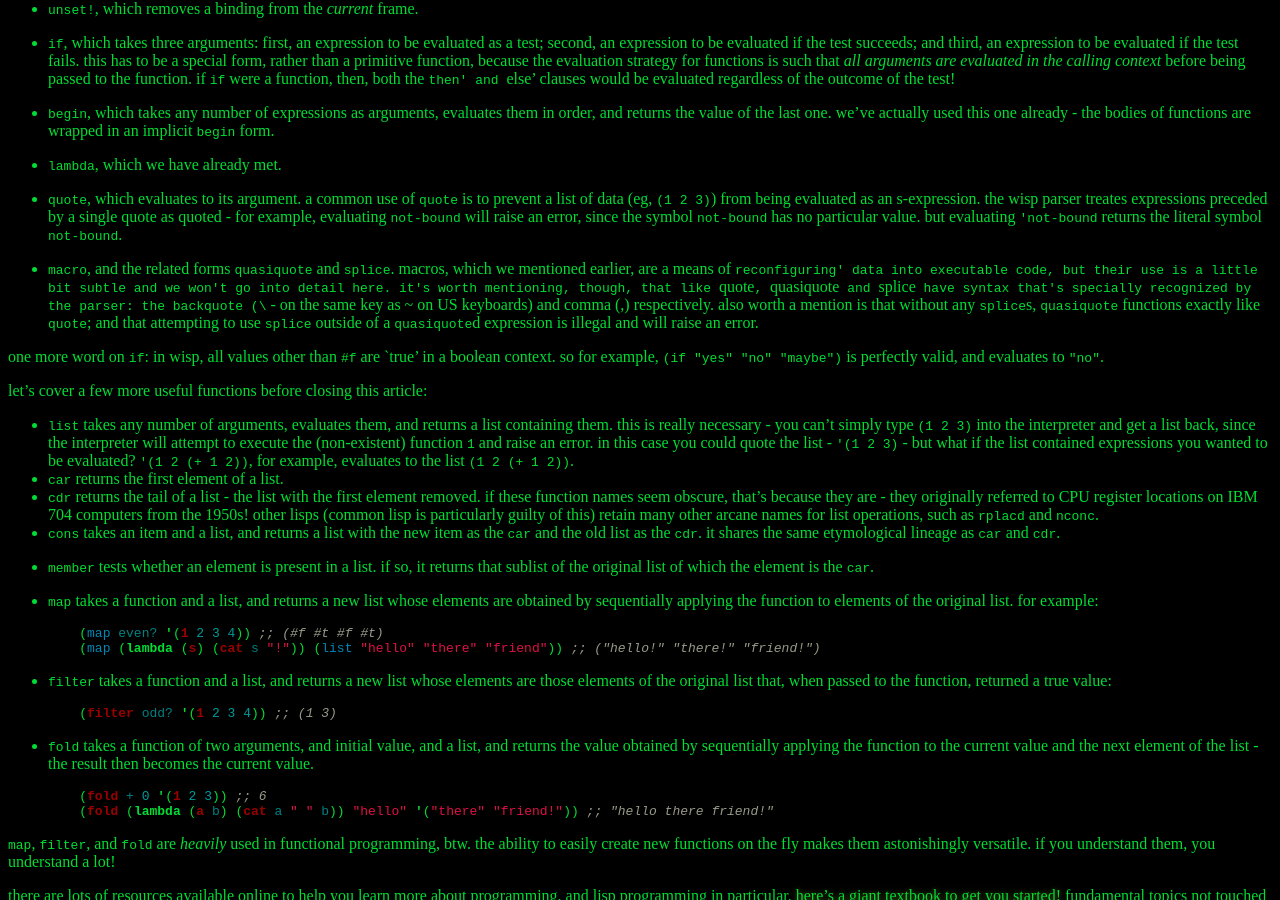
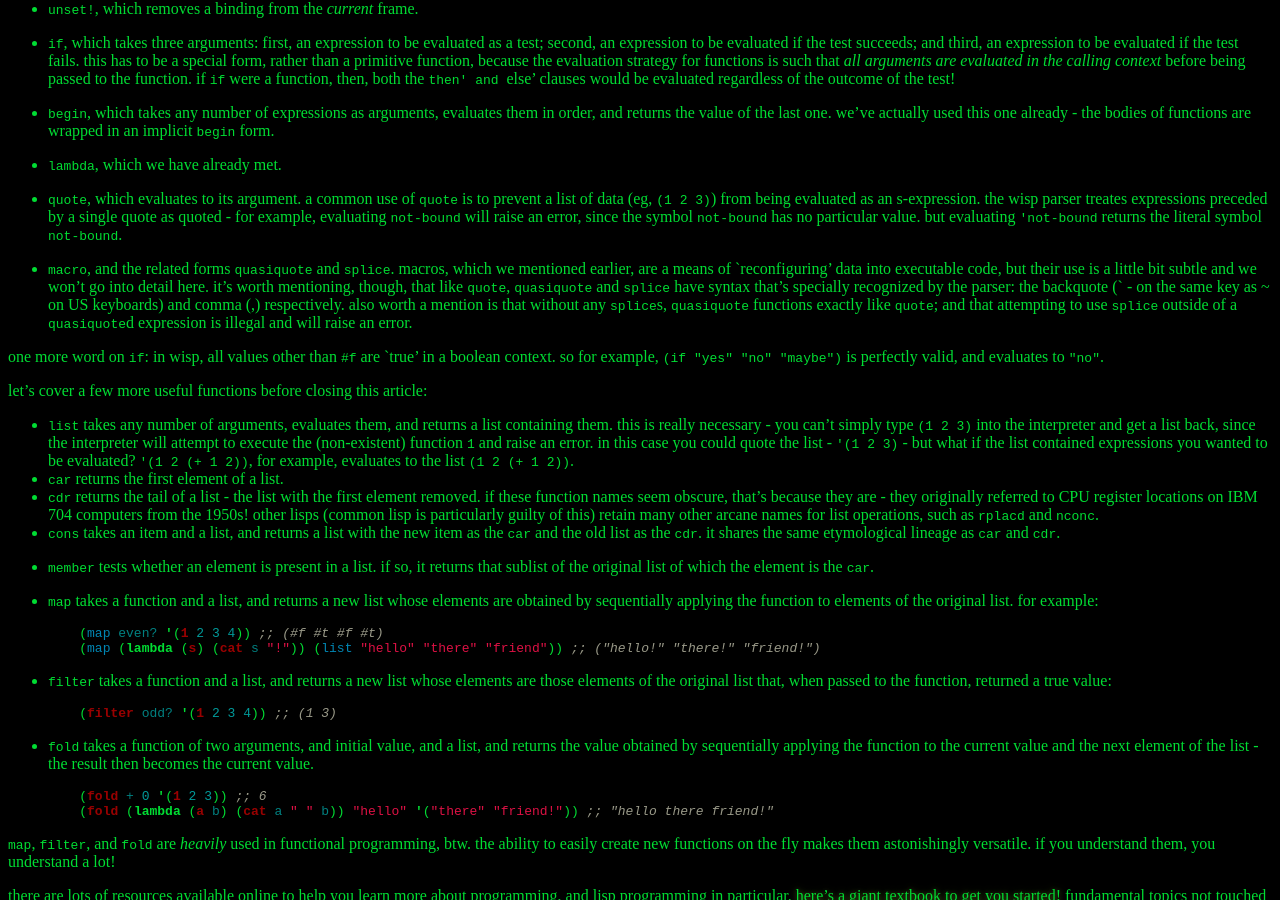
Before and after one commit to cofinalsubnets/witch_house, a Jekyll site: the page built from _posts/2013-03-23-papa-teach-me-to-wisp.md, in a window 1280 px wide and 900 px high, scrolled down 1208 px. Built offline with Jekyll 4.4.1, drawn with Linux system fonts in a browser that asks for light colours.

```diff
--- a/_posts/2013-03-23-papa-teach-me-to-wisp.md
+++ b/_posts/2013-03-23-papa-teach-me-to-wisp.md
@@ -70,7 +70,7 @@ we used the `define` special form above. a special form is a procedure that elic
 
 - `quote`, which evaluates to its argument. a common use of `quote` is to prevent a list of data (eg, `(1 2 3)`) from being evaluated as an s-expression. the wisp parser treates expressions preceded by a single quote as quoted - for example, evaluating `not-bound` will raise an error, since the symbol `not-bound` has no particular value. but evaluating `'not-bound` returns the literal symbol `not-bound`.
 
-- `macro`, and the related forms `quasiquote` and `splice`. macros, which we mentioned earlier, are a means of `reconfiguring' data into executable code, but their use is a little bit subtle and we won't go into detail here. it's worth mentioning, though, that like `quote`, `quasiquote` and `splice` have syntax that's specially recognized by the parser: the backquote (\` - on the same key as \~ on US keyboards) and comma (,) respectively. also worth a mention is that without any `splice`s, `quasiquote` functions exactly like `quote`; and that attempting to use `splice` outside of a `quasiquote`d expression is illegal and will raise an error.
+- `macro`, and the related forms `quasiquote` and `splice`. macros, which we mentioned earlier, are a means of \`reconfiguring' data into executable code, but their use is a little bit subtle and we won't go into detail here. it's worth mentioning, though, that like `quote`, `quasiquote` and `splice` have syntax that's specially recognized by the parser: the backquote (\` - on the same key as \~ on US keyboards) and comma (,) respectively. also worth a mention is that without any `splice`s, `quasiquote` functions exactly like `quote`; and that attempting to use `splice` outside of a `quasiquote`d expression is illegal and will raise an error.
 
 one more word on `if`: in wisp, all values other than `#f` are \`true' in a boolean context. so for example, `(if "yes" "no" "maybe")` is perfectly valid, and evaluates to `"no"`.
 
```
